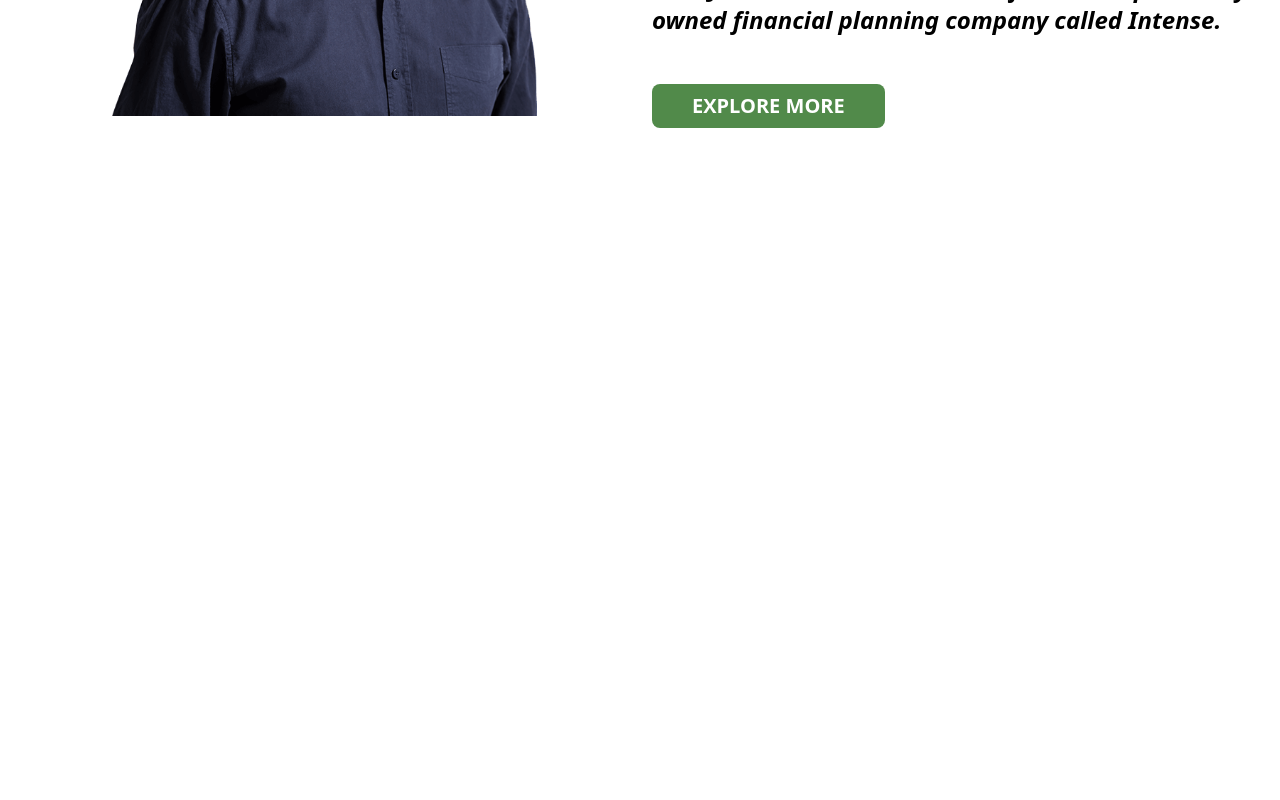
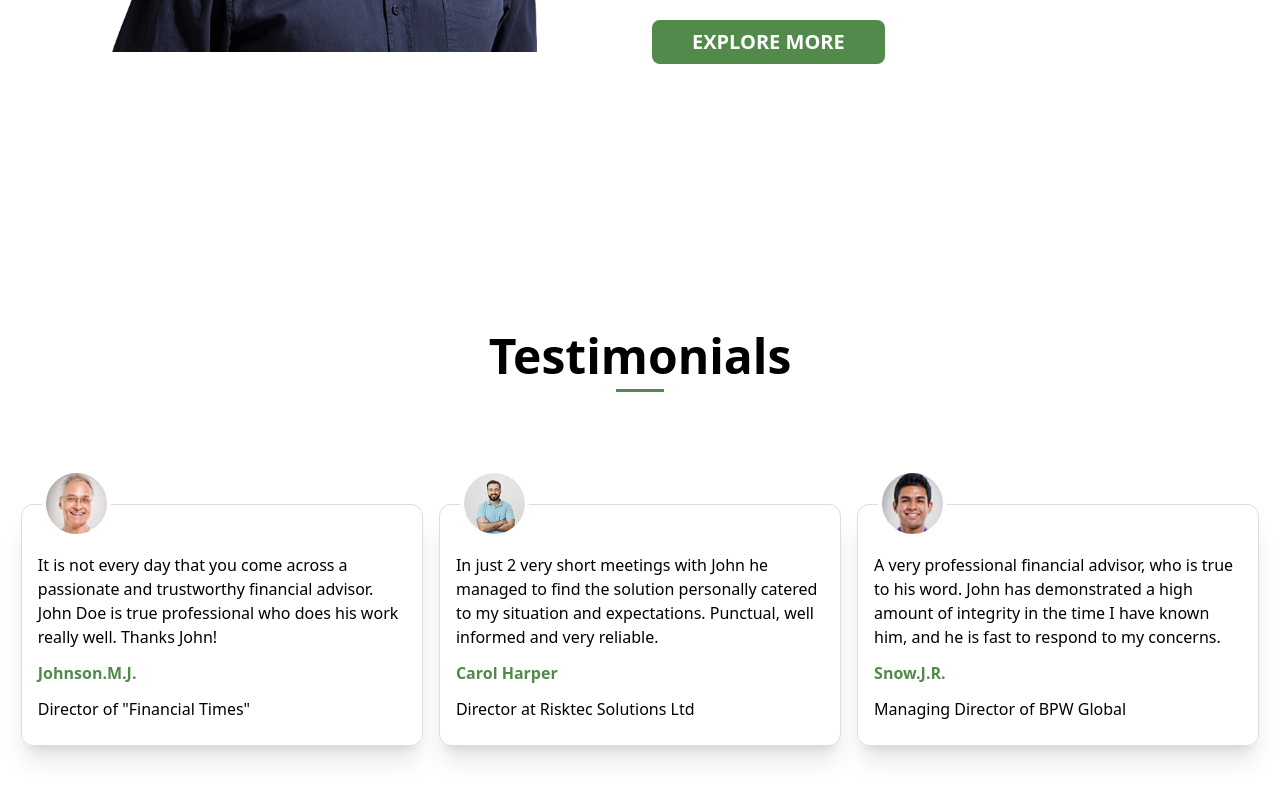
Before and after one commit to krypton225/execute-financial-react, a React (Create React App) app: page / in a window 1280 px wide. Shown: the part 1332-2132 px from the top of the page. Before the commit the page ends 1652 px from the top, so only its background shows below. Built offline with nearby package versions, Linux system fonts and the light colour scheme.

Commit message:
ADD Testimonials component

```diff
--- a/src/App.js
+++ b/src/App.js
@@ -1,4 +1,5 @@
 import { Landing, Navbar, About } from "./components/index";
+import Testimonials from "./components/Testimonials";
 
 function App() {
   return (
@@ -6,6 +7,7 @@
       <Navbar />
       <Landing />
       <About />
+      <Testimonials />
     </div>
   );
 }
--- a/src/components/About.jsx
+++ b/src/components/About.jsx
@@ -15,7 +15,7 @@
 
                     <div className="my-12 text-lg md:text-2xl">
                         <p>
-                            Intense is an International Financial Planning company with offices i n multiple jurisdictions over the world. Working with Intense gives me the ability to advise international expatriates living in the middle east from where I live in USA.
+                            Intense is an International Financial Planning company with offices in multiple jurisdictions over the world. Working with Intense gives me the ability to advise international expatriates living in the middle east from where I live in USA.
                         </p>
 
                         <p className="mt-8 font-semibold italic">
--- /dev/null
+++ b/src/components/Testimonials.jsx
@@ -0,0 +1,32 @@
+import { Title } from "./index";
+
+import TestimonialsData from "../data/testimonials";
+
+const Testimonials = () => {
+    return (
+        <section className="w-screen h-screen relative">
+            <Title>testimonials</Title>
+
+            <div className="container mt-24 lg:mt-28 grid grid-cols-1 lg:grid-cols-3 gap-y-12 lg:gap-4">
+                {
+                    TestimonialsData.map(({ id, personPicture, personName, personJob, comment }) => (
+                        <div key={id} className="w-full relative pt-12 pb-6 px-4 rounded-xl border-[1px] border-[#DDD] shadow-xl">
+                            <div className="w-[4.8rem] h-[4.8rem] p-1 absolute -top-10 left-4 flex justify-center items-center rounded-full">
+                                <img src={personPicture} alt="Person" className="w-full object-cover rounded-full border-4 border-white" />
+                            </div>
+
+                            <p>{comment}</p>
+
+                            <p className="my-3 text-secondary font-semibold">{personName}</p>
+
+                            <p>{personJob}</p>
+                        </div>
+                    ))
+                }
+            </div>
+
+        </section>
+    )
+}
+
+export default Testimonials;
--- /dev/null
+++ b/src/data/testimonials.js
@@ -0,0 +1,30 @@
+import GenerateID from "../utils/generateIDs";
+
+import PersonImage1 from "../assets/images/user1.jpeg"
+import PersonImage2 from "../assets/images/user2.png"
+import PersonImage3 from "../assets/images/user3.jpeg"
+
+const testimonials = [
+    {
+        personPicture: PersonImage1,
+        personName: "Johnson.M.J.",
+        personJob: `Director of "Financial Times"`,
+        comment: "It is not every day that you come across a passionate and trustworthy financial advisor. John Doe is true professional who does his work really well. Thanks John!",
+    },
+    {
+        personPicture: PersonImage2,
+        personName: "Carol Harper",
+        personJob: "Director at Risktec Solutions Ltd",
+        comment: "In just 2 very short meetings with John he managed to find the solution personally catered to my situation and expectations. Punctual, well informed and very reliable.",
+    },
+    {
+        personPicture: PersonImage3,
+        personName: "Snow.J.R.",
+        personJob: "Managing Director of BPW Global",
+        comment: "A very professional financial advisor, who is true to his word. John has demonstrated a high amount of integrity in the time I have known him, and he is fast to respond to my concerns.",
+    },
+];
+
+(() => GenerateID(testimonials))();
+
+export default testimonials;
--- a/src/index.css
+++ b/src/index.css
@@ -27,5 +27,29 @@
 }
 
 section {
-  padding-block: 12rem;
+  padding-block: 7rem;
 }
+
+@media (max-width: 640px) {
+  section {
+    padding-block: 6rem;
+  }
+}
+
+@media (max-width: 768px) {
+  section {
+    padding-block: 7rem;
+  }
+}
+
+@media (max-width: 1024px) {
+  section {
+    padding-block: 10rem;
+  }
+}
+
+@media (max-width: 1280px) {
+  section {
+    padding-block: 8rem;
+  }
+}
```
